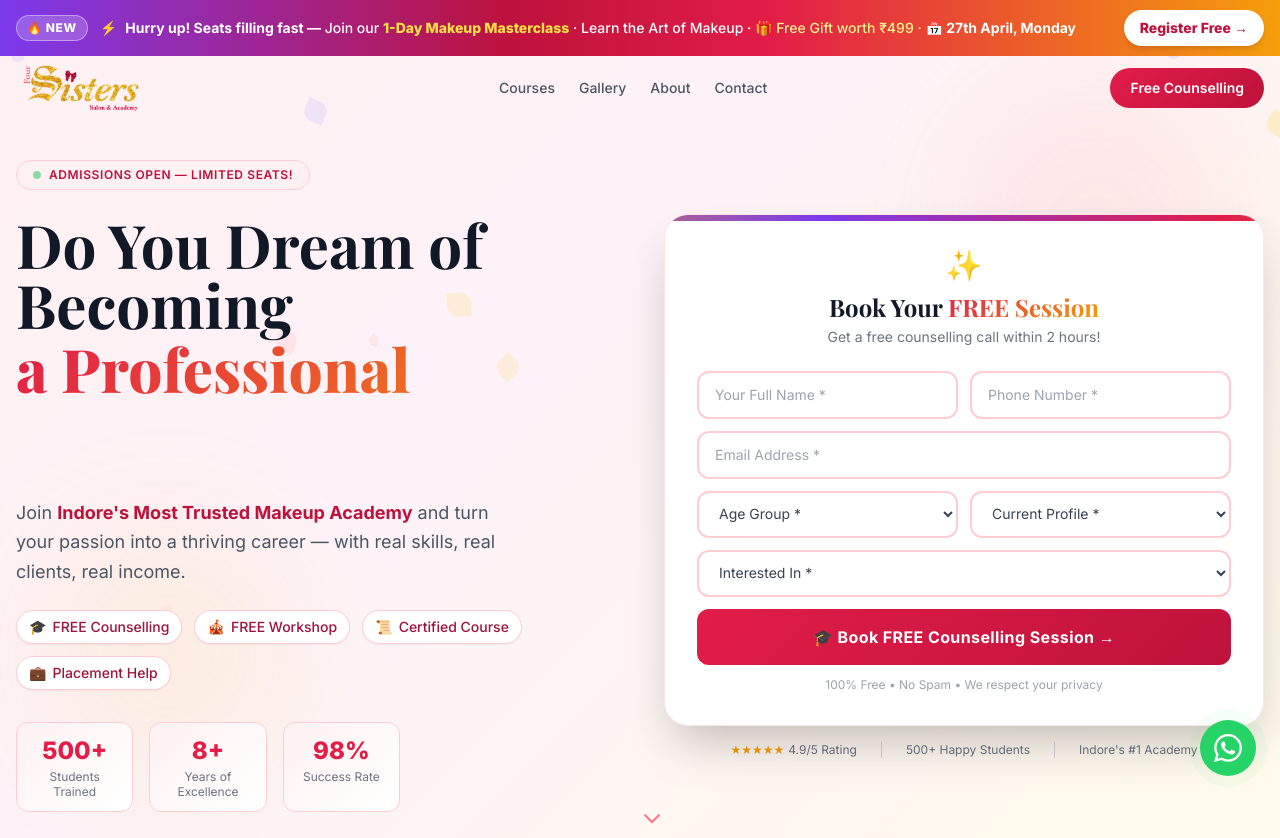
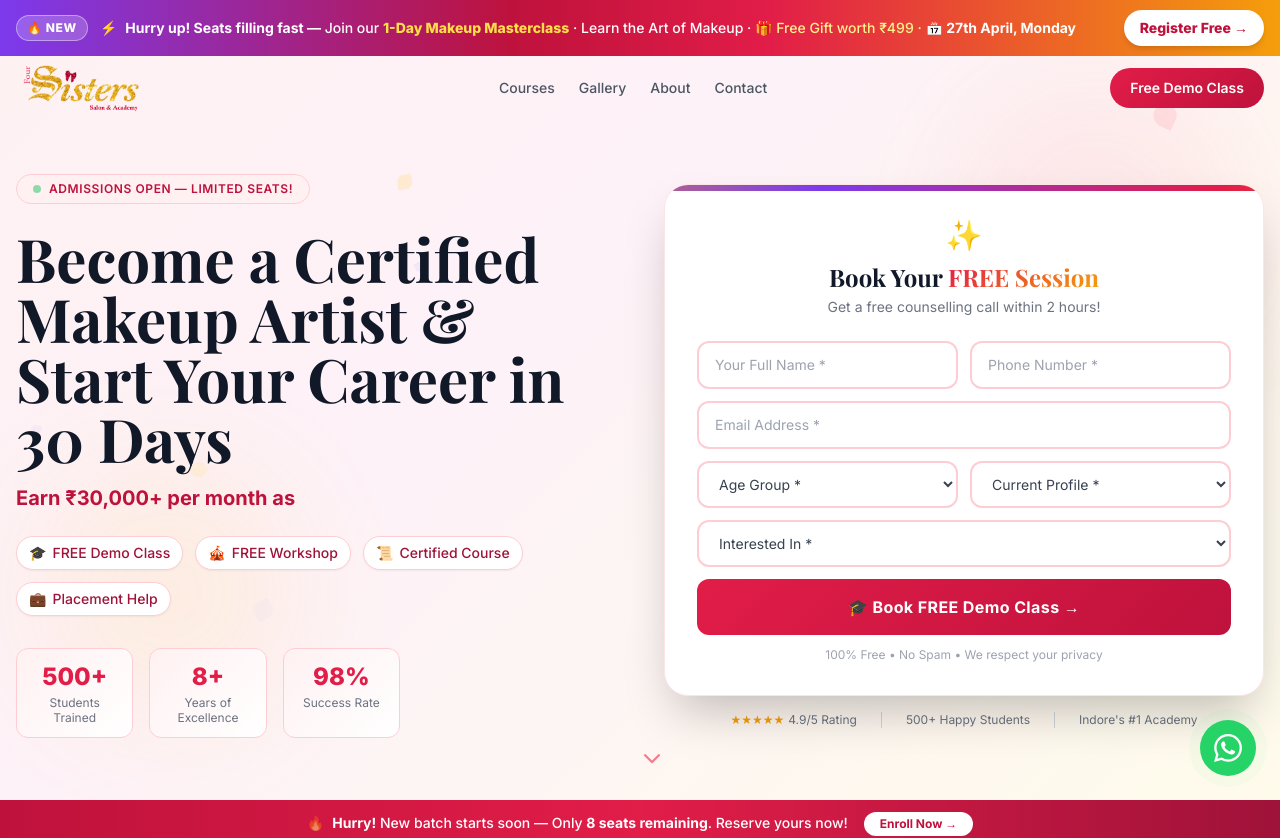
Before and after one commit to hritikd3/four-sisters-academy-main, a React (Vite) app: page / in a window 1280 px wide. Shown: the top 838 px of the page. Built offline with nearby package versions, Linux system fonts and the light colour scheme; a web font is replaced by a local one.

Commit message:
text correction and headline changes

```diff
--- a/index.html
+++ b/index.html
@@ -15,7 +15,7 @@
   <link rel="icon" type="image/svg+xml" href="/favicon.svg" />
   <meta name="viewport" content="width=device-width, initial-scale=1.0" />
   <meta name="description"
-    content="Four Sisters Makeup Academy – Learn Bridal Makeup, Beauty Salon & Nail Art in Indore. Free Counselling & Workshop. Enroll Now!" />
+    content="Four Sisters Makeup Academy – Learn Bridal Makeup, Beauty Salon & Nail Art in Indore. Free Demo Class & Workshop. Enroll Now!" />
   <meta name="keywords"
     content="makeup academy indore, bridal makeup course, beauty salon course, nail art course, makeup artist training indore" />
   <title>Four Sisters Makeup Academy – Transform Your Passion Into a Career</title>
--- a/src/App.jsx
+++ b/src/App.jsx
@@ -171,7 +171,7 @@ function EnquiryForm({ variant = 'hero' }) {
       <div className="text-center py-8">
         <div className="text-5xl mb-4">🎉</div>
         <h3 className="text-2xl font-bold text-green-600 mb-2">Thank You!</h3>
-        <p className="text-gray-600">We'll call you within 2 hours for your <strong>FREE counselling session!</strong></p>
+        <p className="text-gray-600">We'll call you within 2 hours for your <strong>FREE Demo Class</strong></p>
         <p className="text-sm text-gray-500 mt-2">Check WhatsApp for confirmation.</p>
       </div>
     )
@@ -245,7 +245,7 @@ function EnquiryForm({ variant = 'hero' }) {
             </svg>
             Submitting...
           </span>
-        ) : '🎓 Book FREE Counselling Session →'}
+        ) : '🎓 Book FREE Demo Class →'}
       </button>
       <p className="text-xs text-center text-gray-400">100% Free • No Spam • We respect your privacy</p>
     </form>
@@ -475,11 +475,10 @@ export default function App() {
   const [masterclassOpen, setMasterclassOpen] = useState(false)
 
   const typewriterPhrases = [
-    'a Professional Makeup Artist?',
-    'a Certified Bridal Makeup Expert?',
-    'your own Beauty Salon Owner?',
-    'a Nail Art Specialist?',
-    'financially independent & successful?',
+    'Earn ₹30,000+ per month as a Makeup Artist',
+    'Get Certified & Work with Real Clients',
+    'Learn from Industry Experts in Indore',
+    'Free Demo Class + Placement Support',
   ]
   const dynamicText = useTypewriter(typewriterPhrases, 70, 2200, 35)
 
@@ -598,7 +597,7 @@ export default function App() {
   ]
 
   const benefits = [
-    { icon: '🆓', title: 'FREE Counselling', desc: 'Talk to our expert before enrolling — zero pressure' },
+    { icon: '🆓', title: 'FREE Demo Class', desc: 'Talk to our expert before enrolling — zero pressure' },
     { icon: '🎪', title: 'FREE Workshop', desc: 'Attend a live demo class before committing to the course' },
     { icon: '📜', title: 'Certified Training', desc: 'Industry-recognized certificate on course completion' },
     { icon: '👩‍🏫', title: 'Expert Mentors', desc: 'Learn from top working makeup artists of Indore' },
@@ -726,7 +725,7 @@ export default function App() {
             href="#enroll"
             className="cta-btn px-5 py-2.5 rounded-full text-white text-sm font-semibold"
           >
-            Free Counselling
+            Free Demo Class
           </a>
         </div>
       </header>
@@ -753,20 +752,17 @@ export default function App() {
 
               {/* Main headline */}
               <h1 className="font-display text-4xl md:text-5xl lg:text-5xl xl:text-6xl font-bold leading-tight text-gray-900 mb-4">
-                Do You Dream of Becoming{' '}
-                <span className="typewriter-cursor text-gradient-rose font-extrabold block mt-1 min-h-[3.2em] sm:min-h-[2.4em] lg:min-h-[2.4em]">
-                  {dynamicText}
-                </span>
+                Become a Certified Makeup Artist & Start Your Career in 30 Days
               </h1>
 
-              <p className="text-gray-600 text-lg mb-6 leading-relaxed max-w-lg">
-                Join <strong className="text-rose-700">Indore's Most Trusted Makeup Academy</strong> and turn your passion into a thriving career — with real skills, real clients, real income.
-              </p>
+              <div className="typewriter-cursor text-rose-700 text-lg md:text-xl mb-6 leading-relaxed font-bold min-h-[2.8em] sm:min-h-[1.4em]">
+                {dynamicText}
+              </div>
 
               {/* Benefit badges */}
               <div className="flex flex-wrap gap-3 mb-8">
                 {[
-                  { icon: '🎓', text: 'FREE Counselling' },
+                  { icon: '🎓', text: 'FREE Demo Class' },
                   { icon: '🎪', text: 'FREE Workshop' },
                   { icon: '📜', text: 'Certified Course' },
                   { icon: '💼', text: 'Placement Help' },
@@ -963,7 +959,7 @@ export default function App() {
               <p className="text-sm text-gray-600">
                 🎁 <strong className="text-rose-700">Register Now</strong> and get a{' '}
                 <strong className="text-green-600">FREE Draping Class</strong> absolutely free!{' '}
-                <a href="#enroll" className="text-rose-600 font-bold underline">Book your FREE counselling →</a>
+                <a href="#enroll" className="text-rose-600 font-bold underline">Book your FREE Demo Class →</a>
               </p>
             </div>
           </div>
@@ -1106,7 +1102,7 @@ export default function App() {
                 href="tel:7024824574"
                 className="flex items-center justify-center gap-2 bg-green-500 hover:bg-green-400 transition-colors text-white font-bold py-4 rounded-2xl text-base"
               >
-                📞 Call Now for FREE Counselling
+                📞 Call Now for FREE Demo Class
               </a>
               <a
                 href="https://wa.me/917024824574?text=Hi! I am interested in learning makeup at Four Sisters Academy. Please share details."
@@ -1141,7 +1137,7 @@ export default function App() {
       {/* ── FOOTER ────────────────────────────────────── */}
       <footer className="bg-black text-gray-400 py-8 text-center text-sm">
         <div className="flex items-center justify-center gap-2 mb-2">
-          <span className="text-2xl">👯‍♀️</span>
+          {/* <span className="text-2xl">👯‍♀️</span> */}
           <span className="font-display font-bold text-white text-lg">Four Sisters Makeup Academy</span>
         </div>
         <p className="text-xs">AB Rd, LIG Square, Anoop Nagar, Indore, MP 452011 · +91 7024 824 574</p>
@@ -1171,7 +1167,7 @@ export default function App() {
             📞 Call Now
           </a>
           <a href="#enroll" className="flex-1 flex items-center justify-center gap-2 cta-btn text-white py-3 rounded-xl font-semibold text-sm">
-            Free Counselling
+            Free Demo Class
           </a>
         </div>
       </div>
```
